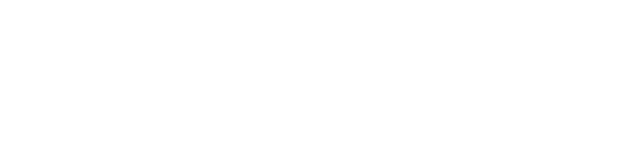
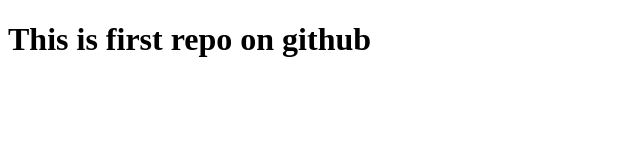
Before and after one commit to wdtahmid/second-repo, a plain HTML site: page index.html in a window 1280 px wide. Shown: the whole page, without its empty margins (0-640 px from the left). Drawn offline with Linux system fonts and the light colour scheme.

Commit message:
h1 tag added

```diff
--- a/index.html
+++ b/index.html
@@ -7,6 +7,6 @@
     <title>Second git repo</title>
 </head>
 <body>
-
+    <h1>This is first repo on github</h1>
 </body>
 </html>
```
